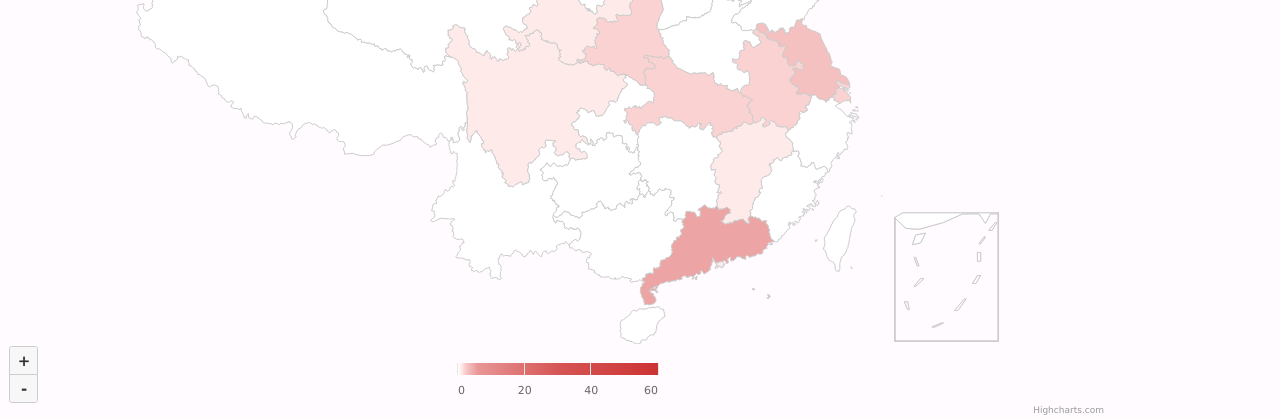
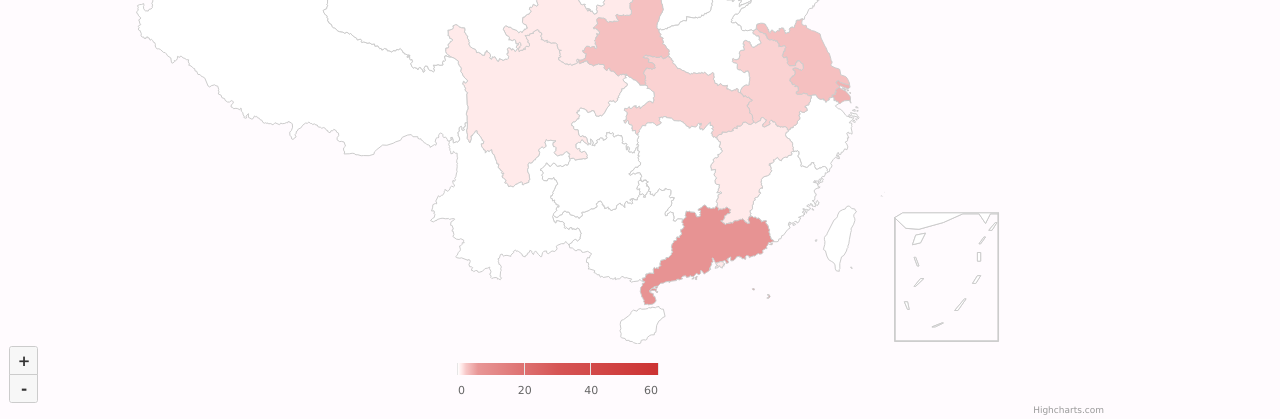
Before and after one commit to hsdfz2020-05/hsdfz2020-05.github.io, a plain HTML site: page index.html in a window 1280 px wide. Shown: the part 381-800 px from the top of the page. Drawn offline with Linux system fonts and the light colour scheme.

Commit message:
Update Classmates Info

```diff
--- a/index.html
+++ b/index.html
@@ -59,31 +59,38 @@
         {name: '盛楠', city: '海淀区', province: '北京', school: '中央民族大学'},
         {name: '何思佳', city: '成都', province: '四川', school: '西南财经大学'},
         {name: '孙一弘', city: '海淀区', province: '北京', school: '中央民族大学'},
-        {name: '白毓哲', city: '哈尔滨', province: '黑龙江', school: '哈尔滨工业大学未来科技学院'},
+        {name: '白毓哲', city: '哈尔滨', province: '黑龙江', school: '哈尔滨工业大学'},
         {name: '王煊皓', city: '哈尔滨', province: '黑龙江', school: '哈尔滨工业大学'},
         {name: '李默晗', city: '哈尔滨', province: '黑龙江', school: '哈尔滨工业大学'},
         {name: '刘明浩', city: '哈尔滨', province: '黑龙江', school: '哈尔滨工业大学'},
         {name: '王宇彤', city: '哈尔滨', province: '黑龙江', school: '哈尔滨工业大学'},
         {name: '陈佳怡', city: '哈尔滨', province: '黑龙江', school: '哈尔滨工程大学'},
         {name: '王粲', city: '长春', province: '吉林', school: '吉林大学'},
+        {name: '张馨元', city: '长春', province: '吉林', school: '吉林大学'},
         {name: '辛佳宝', city: '大连', province: '辽宁', school: '大连理工大学'},
         {name: '李金泽', city: '哈尔滨', province: '黑龙江', school: '哈尔滨工程大学'},
-        {name: '栗念琪', city: '大连', province: '辽宁', school: '*'},
+        {name: '王兴瑞', city: '哈尔滨', province: '黑龙江', school: '东北农业大学'},
+        {name: '栗念琪', city: '大连', province: '辽宁', school: '『请有缘人自行探索』'},
         {name: '李佳桐', city: '长春', province: '吉林', school: '吉林大学'},
+        {name: '赵晨竹', city: '长春', province: '吉林', school: '东北师范大学'},
         {name: '徐睿琳', city: '珠海', province: '广东', school: '中山大学'},
         {name: '齐一鸣', city: '南京', province: '江苏', school: '南京工业大学'},
 
         {name: '姜雨杉', city: '西安', province: '陕西', school: '西安交通大学'},
-
+        {name: '赵宇涵', city: '西安', province: '陕西', school: '西北政法大学'},
         {name: '郜思琪', city: '珠海', province: '广东', school: '中山大学'},
+        {name: '郭霁萱', city: '珠海', province: '广东', school: '中山大学'},
+        {name: '王润恬', city: '杨浦区', province: '上海', school: '复旦大学'},
         {name: '高嘉仪', city: '杨浦区', province: '上海', school: '同济大学'},
+        {name: '范佳琪', city: '普陀区', province: '上海', school: '华东师范大学'},
         {name: '刘欣欣', city: '海淀区', province: '北京', school: '北京师范大学'},
+        {name: '许随心', city: '海淀区', province: '北京', school: '北京师范大学'},
         {name: '迟思远', city: '南京', province: '江苏', school: '南京大学'},
         {name: '王子昱', city: '海淀区', province: '北京', school: '中国农业大学'},
         {name: '刘芷岑', city: '合肥', province: '安徽', school: '中国科学技术大学'},
         {name: '赵一达', city: '昌平区', province: '北京', school: '北京航空航天大学'},
         {name: '李佳芮', city: '哈尔滨', province: '黑龙江', school: '哈尔滨医科大学'},
-        {name: '许随心', city: '海淀区', province: '北京', school: '北京师范大学'},
+
         {name: '李朋翀', city: '奉贤区', province: '上海', school: '华东理工大学'},
         {name: '李奕菲', city: '哈尔滨', province: '黑龙江', school: '哈尔滨医科大学'},
         {name: '林婧怡', city: '哈尔滨', province: '黑龙江', school: '哈尔滨医科大学'},
@@ -91,6 +98,7 @@
 
         {name: '公冶庆辰', city: '武汉', province: '湖北', school: '中国人民解放军空军预警学院'},
         {name: '王福坤', city: '广州', province: '广东', school: '华南理工大学'},
+        {name: '欧晶源', city: '广州', province: '广东', school: '华南师范大学'},
         {name: '张鸣轩', city: '合肥', province: '安徽', school: '中国科学技术大学'},
 
 
```
